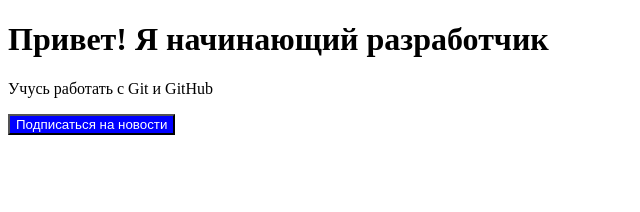
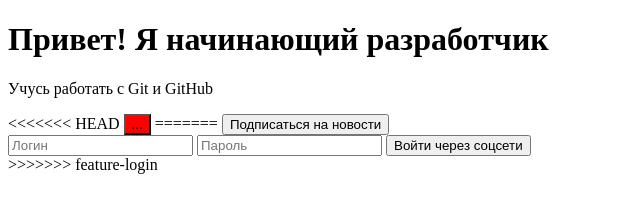
Before and after one commit to Rullo228/my-profile, a plain HTML site: page index.html in a window 1280 px wide. Shown: the whole page, without its empty margins (0-640 px from the left). Drawn offline with Linux system fonts and the light colour scheme.

Commit message:
Цвет: красный

```diff
--- a/index.html
+++ b/index.html
@@ -6,6 +6,16 @@
 <body>
     <h1>Привет! Я начинающий разработчик</h1>
     <p>Учусь работать с Git и GitHub</p>
-    <button style="background-color: blue; color: white;">Подписаться на новости</button>
+<<<<<<< HEAD
+    <button style="background-color: red;">...</button>
+=======
+    <button>Подписаться на новости</button>
+    <form>
+    <input type="text" placeholder="Логин">
+    <input type="password" placeholder="Пароль">
+    <button>Войти через соцсети</button>
+</form>
+>>>>>>> feature-login
 </body>
+
 </html>
```
